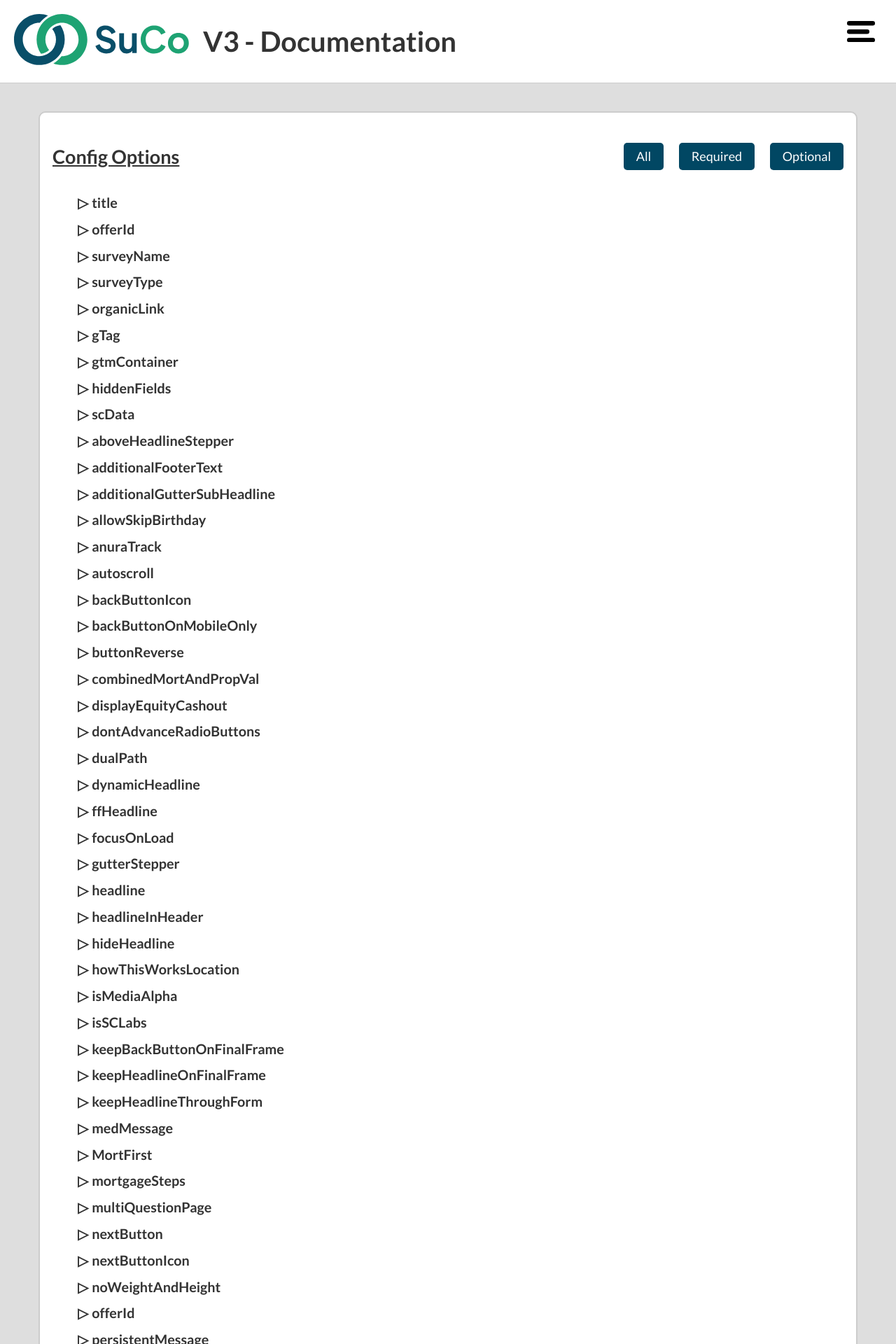
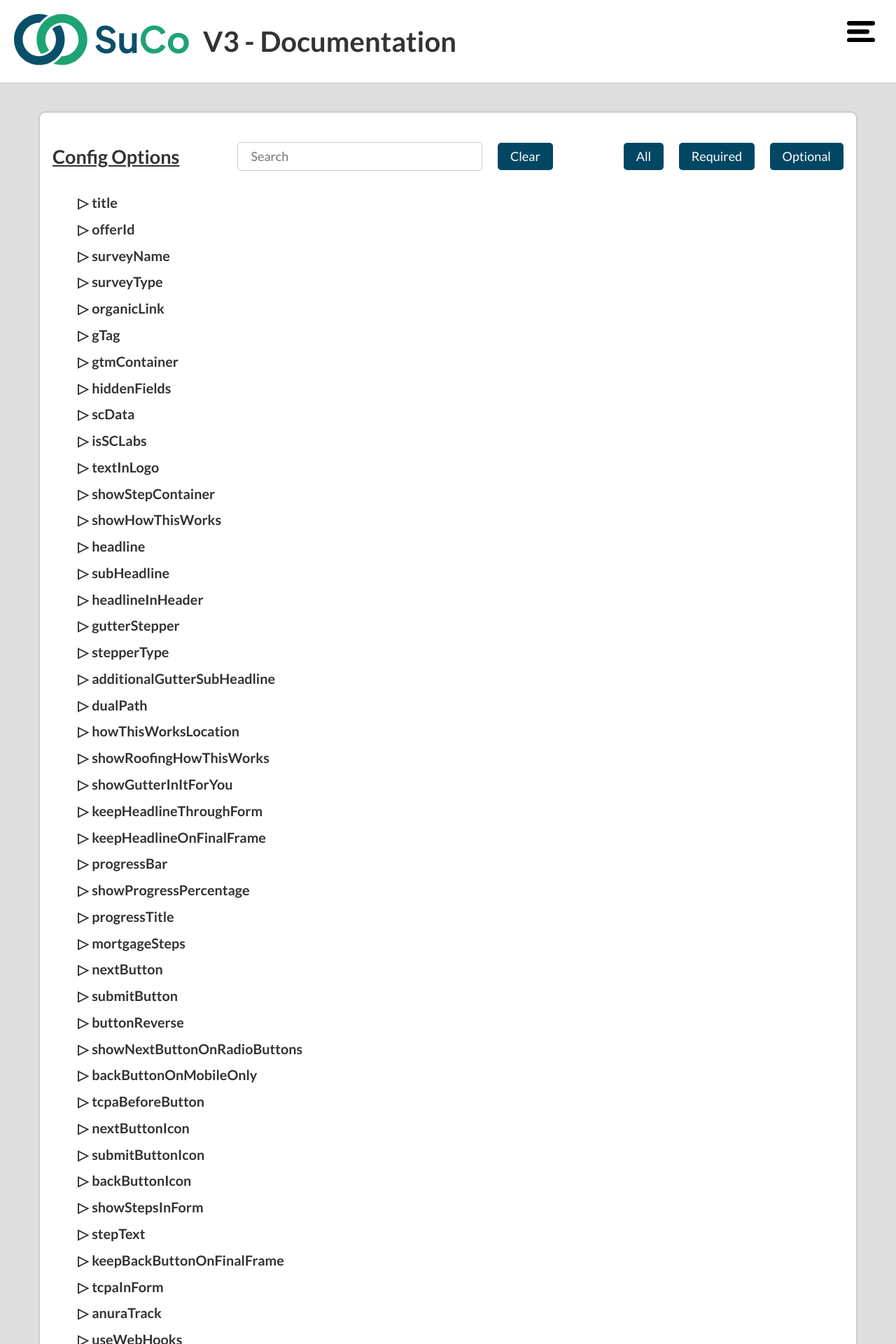
Before and after one commit to BigBeardedDev74/sc-v3-documentation, a SvelteKit app: page /config-options in a window 1280 px wide. Shown: the top 1920 px of the page at 70% size. Built offline with nearby package versions, Linux system fonts and the light colour scheme.

Commit message:
add search to configs

```diff
--- a/src/components/Config.svelte
+++ b/src/components/Config.svelte
@@ -2,8 +2,26 @@
   import Accordion from "$components/Accordion.svelte";
   import configOptions from "$data/configOptions";
   import { fly, fade } from "svelte/transition";
+  import { createSearchStore, searchHandler } from "$lib/search";
+  import { onDestroy } from "svelte";
 
   let configDetails = configOptions;
+
+  configDetails = configDetails.map((option) => {
+    let searchTerms = `${option.title} ${option.desc} ${option?.keywords}`;
+    return { ...option, searchTerms };
+  });
+
+  const searchStore = createSearchStore(configDetails);
+  const unsubscribe = searchStore.subscribe((model) => searchHandler(model));
+
+  $: updatedConfigDetails = $searchStore.filtered;
+
+  $: numOfOptions = updatedConfigDetails.length;
+
+  onDestroy(() => {
+    unsubscribe();
+  });
 
   configDetails.sort((a, b) => {
     if (a.required && b.required) {
@@ -21,27 +39,46 @@
 
 <div class="titleContainer">
   <h3 class="title">Config Options</h3>
+  <div class="searchWrapper">
+    <input
+      type="text"
+      placeholder="Search"
+      class="searchBar"
+      bind:value={$searchStore.search}
+    />
+    <button
+      on:click={() => {
+        $searchStore.search = "";
+      }}
+    >
+      Clear
+    </button>
+  </div>
   <div class="buttonContainer">
     <button
       on:click={() => {
-        configDetails = configOptions;
+        updatedConfigDetails = $searchStore.filtered;
       }}>All</button
     >
     <button
       on:click={() =>
-        (configDetails = configOptions.filter(
+        (updatedConfigDetails = $searchStore.filtered.filter(
           (option) => option.required === true
         ))}>Required</button
     >
     <button
       on:click={() =>
-        (configDetails = configOptions.filter(
+        (updatedConfigDetails = $searchStore.filtered.filter(
           (option) => option.required === false
         ))}>Optional</button
     >
   </div>
 </div>
-{#each configDetails as option, i}
+{#if numOfOptions === 0}
+  <h2>Hmmm... that doesn't seem to be in our configs</h2>
+  <h2>Try searching for something else</h2>
+{:else}
+  {#each updatedConfigDetails as option, i}
     <div
       in:fly={{ x: -200, duration: 25 * i }}
       out:fly={{ x: 200, duration: 25 * i }}
@@ -54,6 +91,7 @@
       />
     </div>
   {/each}
+{/if}
 
 <style>
   .configDetails {
@@ -77,6 +115,12 @@
       background: oklch(47.44% 0.077 233.06);
     }
   }
+  .searchBar {
+    width: 350px;
+    padding: 0.5rem 1rem;
+    border-radius: 5px;
+    border: 1px solid #ccc;
+  }
   .titleContainer {
     display: flex;
     justify-content: space-between;
--- a/src/data/configOptions.js
+++ b/src/data/configOptions.js
@@ -3,6 +3,7 @@ const configOptions = [
     title: "title",
     type: "string",
     desc: "Title for the page tab",
+    keywords: "meta, title, page title, tab title",
     required: true,
   },
   {
@@ -21,6 +22,7 @@ const configOptions = [
     title: "surveyType",
     type: "string",
     desc: "home services, insurance, mortgage",
+    keywords: "vertical, type, category",
     required: true,
   },
   {
@@ -292,12 +294,6 @@ const configOptions = [
     required: false,
   },
   {
-    title: "offerId",
-    type: "integer",
-    desc: "offer id from cake",
-    required: false,
-  },
-  {
     title: "useWebHooks",
     type: "boolean",
     desc: "turn web hook tracking",
@@ -382,8 +378,7 @@ const configOptions = [
     <div>Example:
     <code class="configCodeBlock">
     "skipQuestions": [
-      {
-        "OnQuestion": "PathChoice",
+      {"OnQuestion": "PathChoice",
         "IfValues": {
           "FieldName": "PathChoice",
           "DoesNotInclude": true,
--- /dev/null
+++ b/src/lib/search.js
@@ -0,0 +1,21 @@
+import { writable } from "svelte/store";
+
+export const createSearchStore = (data) => {
+  const { subscribe, set, update } = writable({
+    data,
+    filtered: data,
+    search: "",
+  });
+  return {
+    subscribe,
+    set,
+    update,
+  };
+};
+
+export const searchHandler = (store) => {
+  const searchTerm = store.search.toLowerCase() || "";
+  store.filtered = store.data.filter((item) => {
+    return item.searchTerms.toLowerCase().includes(searchTerm);
+  });
+};
```
Lines whose indentation alone changed are shown as unchanged.
